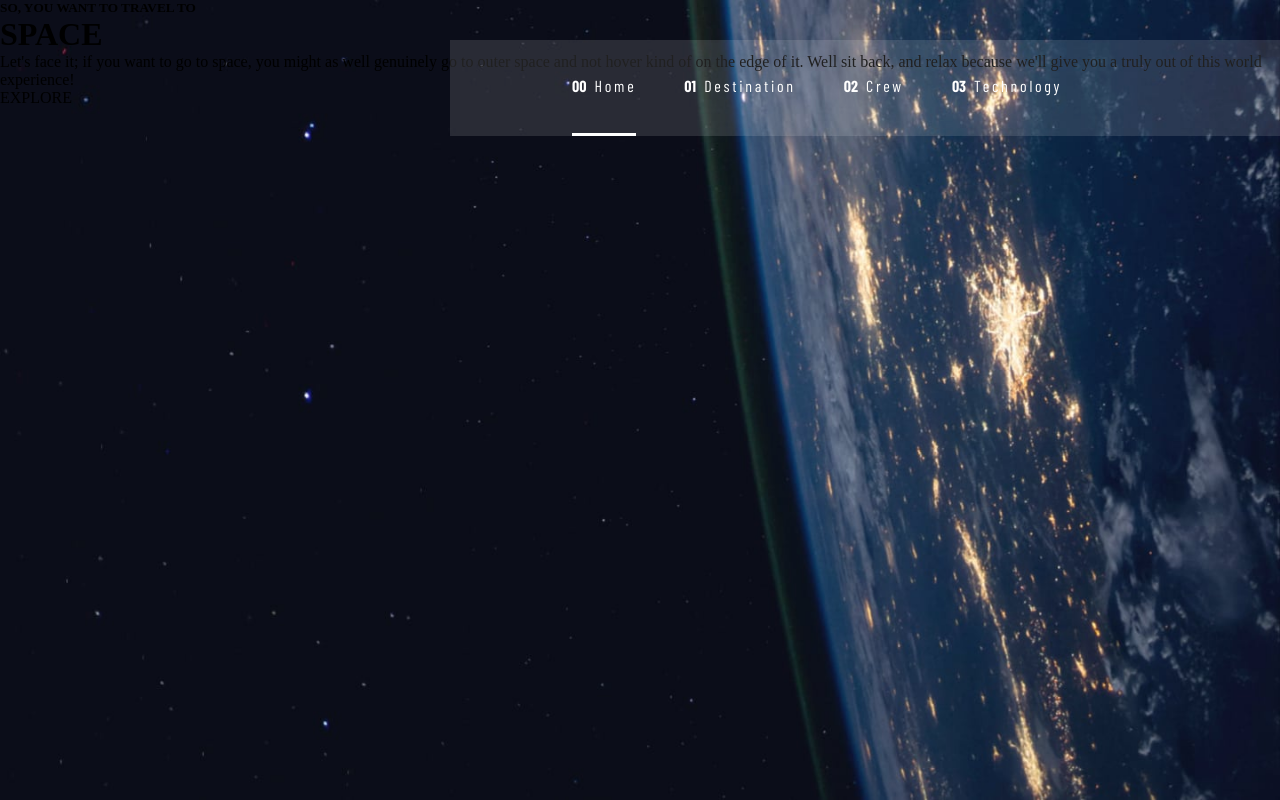
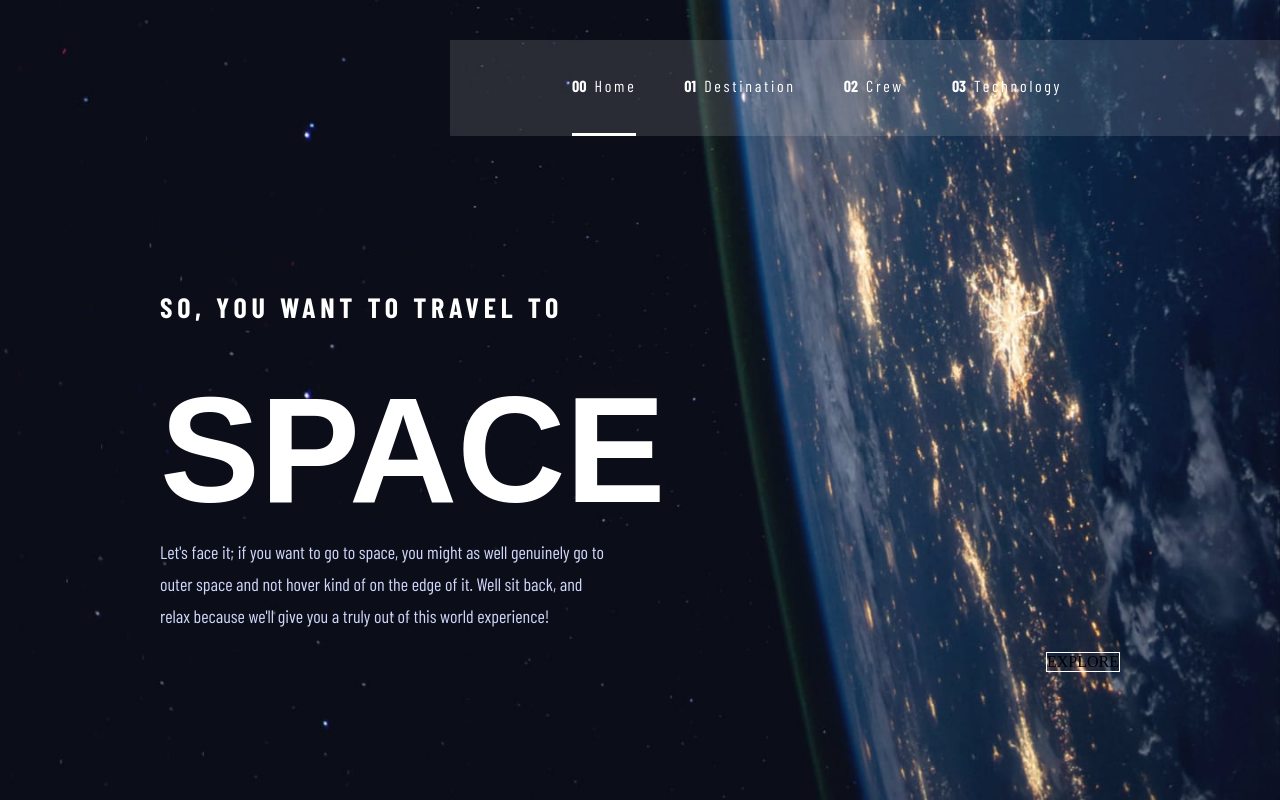
Before and after one commit to NeptuneRjo/space-tourism, a React (Create React App) app: page / in a window 1280 px wide. Built offline with nearby package versions, Linux system fonts and the light colour scheme; a web font is replaced by a local one.

Commit message:
styling for home content

```diff
--- a/src/Components/Home/home.css
+++ b/src/Components/Home/home.css
@@ -7,3 +7,45 @@
     -o-background-size: cover;
     background-size: cover;
 }
+
+.space__home-container {
+    height: 100vh;
+    display: flex;
+    justify-content: space-between;
+    align-items: flex-end;
+    padding-bottom: 8rem;
+    padding: 0 10rem 8rem 10rem;
+}
+
+.space__home-content {
+    height: 382px;
+    width: 450px;
+    /* : 24rem; */
+}
+
+.space__home-content h5 {
+    font-family: var(--font-secondary);
+    color: var(--color-white);
+    font-size: 28px;
+    letter-spacing: 4.75px;
+    line-height: 34px;
+}
+
+.space__home-content h1 {
+    font-family: var(--font-main);
+    color: var(--color-white);
+    font-size: 150px;
+    line-height: 172px;
+    margin-top: 2.5rem;
+}
+
+.space__home-content p {
+    font-family: var(--font-secondary);
+    font-size: 18px;
+    line-height: 32px;
+    color: var(--color-purple);
+}
+
+.space__home-explore {
+    border: solid 1px white;
+}
```
